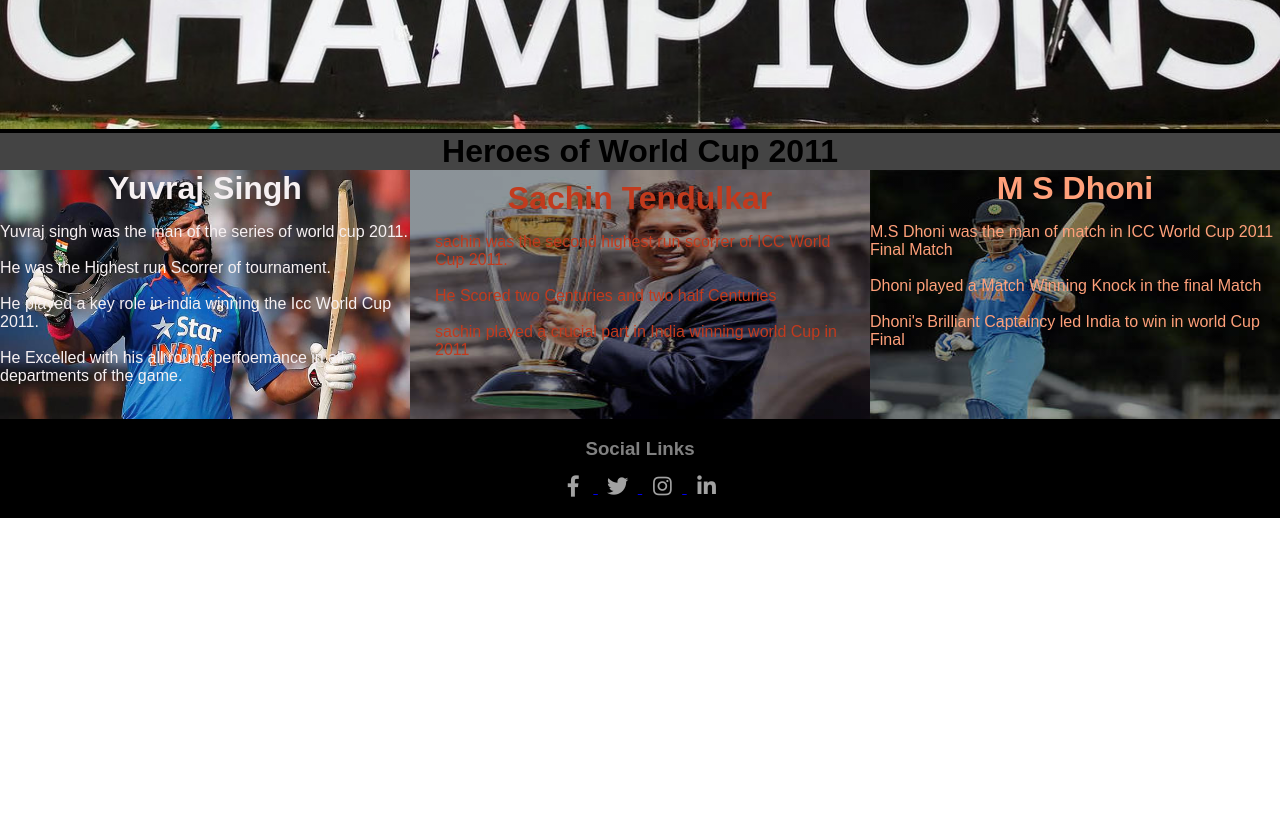
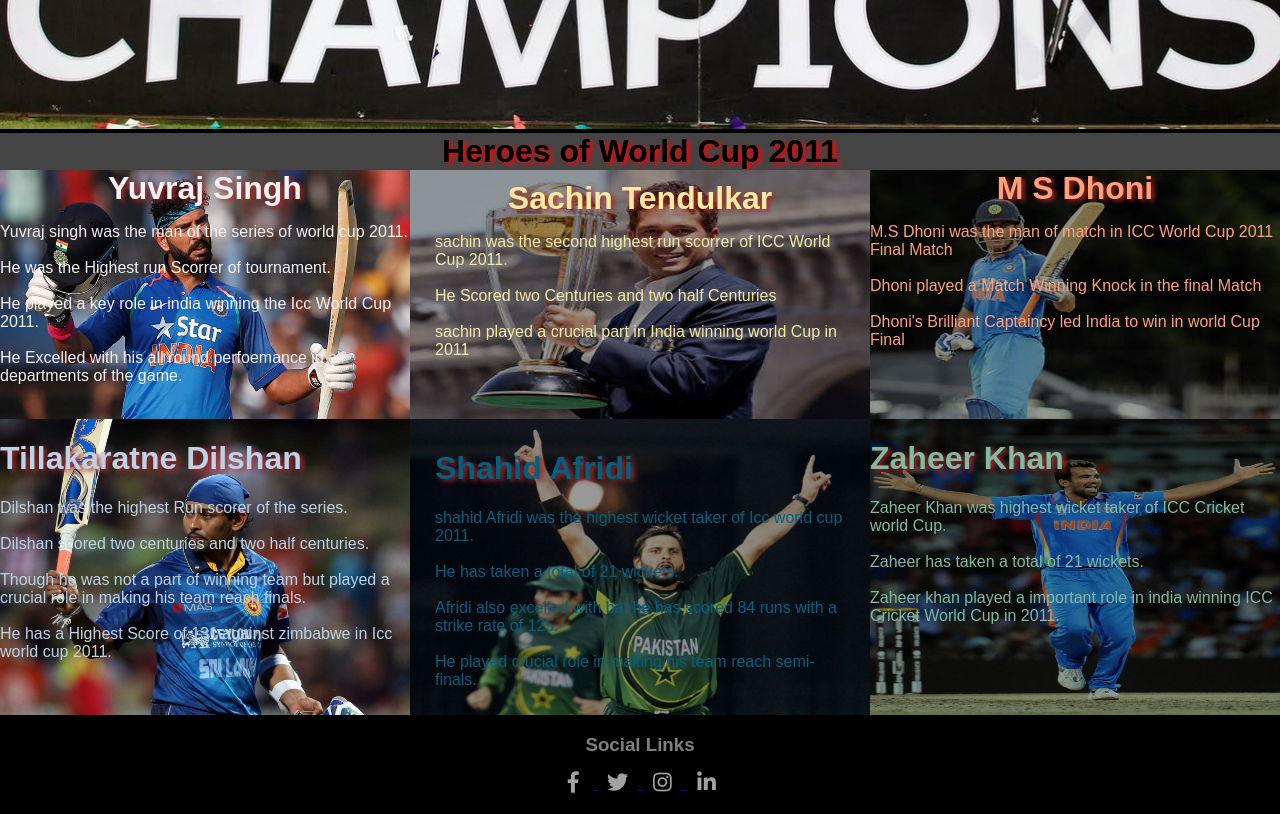
Before and after one commit to venkatesh-thota/venkatesh-thota.github.io, a plain HTML site: page index.html in a window 1280 px wide. Shown: the part 760-1574 px from the top of the page. Before the commit the page ends 1278 px from the top, so only its background shows below. Drawn offline with Linux system fonts and the light colour scheme; files whose address does not match are found by name.

Commit message:
secong commit

```diff
--- a/css/wcstyle.css
+++ b/css/wcstyle.css
@@ -29,21 +29,22 @@ html,body{
     position: fixed;
     margin: 0;
     width: 100vw;
+    height: auto;
 }
 .header-left
 {
 	flex:1;
 }
 .header-right{
-	flex: 9;
+	flex: 10;
 	display: flex;
 	flex-flow: row wrap;
 }
 .header-right li{
 	display: inline-block;
-	margin-right: 2vw;
+	margin-right: 3vw;
 	font-size: 200%;
-	text-shadow: all;
+	text-shadow: 3px 2px 5px red;
 }
 .header-right a{
 	text-decoration: none;
@@ -51,11 +52,7 @@ html,body{
 }
 .header-right a:hover{
 	color: red;
-}
-
-.content{
-	background-color:#444;
-	width: 100vw;
+	text-shadow: 200% 200% red;
 }
 
 @media all and (max-width: 800px) {
@@ -65,6 +62,7 @@ html,body{
 		flex-direction: column;
 		top: 0;
     	background-color: rgba(212,67,67,0.4);
+    	position: fixed;
     	margin: 0;
     	width: 100%;
 	}
@@ -73,18 +71,39 @@ html,body{
 		flex:1;
 		justify-content: center;
 	}
+	.header-right{
+		flex: 10;
+	}/*
+	.header-left img{
+	    width: 100%;
+		height: 100%;
+	} */
 	.header-right ul{
 		display: flex;
 		flex-direction: column;
 	}
+	.header-right li{
+		font-size: 100%;
+	}
 }
-
+.content{
+	background-color:#444;
+	width: 100vw;
+}
+ .content h1{
+	margin: 0;
+    text-shadow: 3px 2px 5px red;
+	text-align: center;
+}
 .container-2{
 	display: flex;
-	background-color:
 	margin: 0px;
 	flex-wrap: wrap;
 	align-items: stretch;
+	text-shadow: none;
+}
+.container-2 h1{
+    text-shadow: none;
 }
 .first{
   background-image: url("../images/yuvrajsingh.jpg");
@@ -94,7 +113,10 @@ html,body{
   /* box-sizing: border-box; */
   background-repeat: no-repeat;
   /* background-size: 470px 100%; */
-  color: #F6F0F2;
+ color: #F6F0F2;
+}
+.first h1{
+	text-shadow: 3px 2px 5px #FF0055;
 }
 .second{
   background-image: linear-gradient(rgba(0, 0, 0, 0.4), rgba(0, 0, 0, 0.4)), url("../images/sachin.jpg");
@@ -102,10 +124,14 @@ html,body{
   padding: 10px 25px;
   background-color: #d8bfaa;
   background-repeat: no-repeat;
+  text-shadow: 3px 2px 5px #6F7275;
   /* background-size: 470px 100%; */
   background-size: 100% 100%;
-  color: #C23A1D;
+  color: #F5E9A4;
   /* box-sizing: border-box; */
+}
+.second h1{
+  text-shadow: 3px 2px 5px brown;
 }
 .third{
   background-image: linear-gradient(rgba(0, 0, 0, 0.4), rgba(0, 0, 0, 0.4)), url("..//images/dhoni.jpg");
@@ -117,10 +143,42 @@ html,body{
   color: #FFA07A;
   background-repeat: no-repeat;
 }
-h1{
-	margin: 0;
-	text-align: center;
-
+.third h1{
+  text-shadow: 3px 2px 5px brown;
+}
+.container-2 h1{
+	text-shadow: 3px 2px 5px brown;
+}
+.fourth{
+  background-image: url("../images/dilshan.jpg");
+  background-size: 100% 100%;
+  flex: 1;
+  background-color: #3a4e48;
+  /* box-sizing: border-box; */
+  background-repeat: no-repeat;
+  /* background-size: 470px 100%; */
+  color: #BCD2E7;
+}
+.fifth{
+  background-image: linear-gradient(rgba(0, 0, 0, 0.4), rgba(0, 0, 0, 0.4)), url("../images/afridi.jpg");
+  flex: 1;
+  padding: 10px 25px;
+  background-color: #d8bfaa;
+  background-repeat: no-repeat;
+  /* background-size: 470px 100%; */
+  background-size: 100% 100%;
+  color: #006080;
+  /* box-sizing: border-box; */
+}
+.sixth{
+  background-image: linear-gradient(rgba(0, 0, 0, 0.4), rgba(0, 0, 0, 0.4)), url("../images/zaheer.jpg");
+  flex: 1;
+  background-color: #d64933;
+  /* box-sizing: border-box; */
+  /* background-size: 470px 100%; */
+  background-size: 100% 100%;
+  color: #81B9A1  ;
+  background-repeat: no-repeat;
 }
 @media screen and (max-width:700px) {
 	.container-2{
--- a/index.html
+++ b/index.html
@@ -21,7 +21,7 @@
 						<li><a href="#">News</a></li>
 						<li><a href="#">Stats</a></li>
 						<li><a href="#">Videos</a></li>
-						<li><a href="#">results</a></li>
+						<!-- <li><a href="#">results</a></li> -->
 						<li><a href="#">Teams</a></li>
 					</ul>
 				</div>
@@ -50,6 +50,26 @@
 
         	</div>
         </div>
+
+        	<div class="container-2">
+        		<div class="fourth">
+        			<h1>Tillakaratne Dilshan</h1>
+        			<p>Dilshan was the highest Run scorer of the series.<br><br>Dilshan scored two centuries and two half centuries.<br><br>Though he was not a part of winning team but played a crucial role in making his team reach finals.<br><br>He has a Highest Score of 131 against zimbabwe in Icc world cup 2011.<br><br></p>
+        		</div>
+        		<div class="fifth">
+        			<h1>Shahid Afridi</h1>
+        			<p>shahid Afridi was the highest wicket taker of Icc world cup 2011.<br><br>He has taken  a total of 21 wickets.<br><br>Afridi also excelled with bat he has scored 84 runs with a strike rate of 125.<br><br>He played crucial role in making his team reach semi-finals.</p>
+        		</div>
+        		<div class="sixth">
+        			<h1>Zaheer Khan</h1>
+        			<p>Zaheer Khan was highest wicket taker of ICC Cricket world Cup.<br><br>Zaheer has taken a total of 21 wickets.<br><br>Zaheer khan played a important role in india winning ICC Cricket World Cup in 2011. </br> </p>
+        		</div>
+
+        	</div>
+
+
+
+
         <!-- 		footer 			-->
         <footer class="footer">
 				<div class="footer-box3">
```
Also changed, not shown: images/afridi.jpg (added), images/dilshan.jpg (added), images/zaheer.jpg (added).
